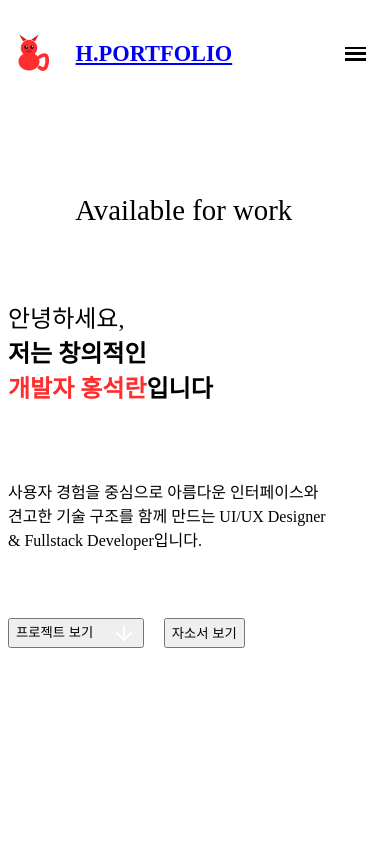
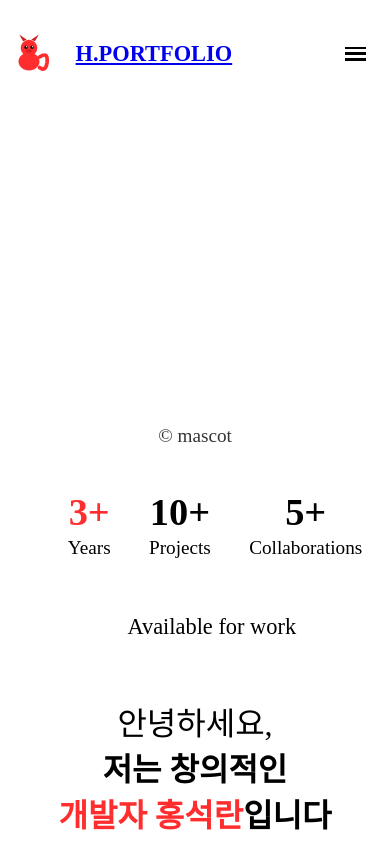
Before and after one commit to sukerimjocan19924/My_portfolio, a React (Vite) app: page / in a window 390 px wide. Shown: the top 844 px of the page. Built offline with nearby package versions, Linux system fonts and the light colour scheme; the HTML template or start-up script is replaced by a standard one; a web font is replaced by a local one.

Commit message:
home-ani&Media_hero

```diff
--- a/src/components/hero/Hero.jsx
+++ b/src/components/hero/Hero.jsx
@@ -3,10 +3,19 @@ import styles from './Hero.module.scss'
 import Stats from '../stats/Stats'
 import { MascotIcon } from '../../utils/mascotIcon'
 import { useNavigate, useLocation } from 'react-router-dom'
+import { motion as Motion, scale } from 'framer-motion'
+import {
+        contentVariants,
+        itemVariants,
+        visualVariants,
+        visualVariantsMobile,
+        ctaVariantsMobile
+    } from '../../utils/variants'
 
 const Hero = () => {
   const navigate = useNavigate()
   const location = useLocation()
+  const isMobile = window.innerWidth <= 599
 
   const handlePreviewClick = () => {
     if (location.pathname === '/' || location.pathname === '') {
@@ -30,56 +39,68 @@ const Hero = () => {
   return (
     <section className={styles.hero} aria-labelledby='hero-heading'>
         <div className={`inner ${styles.inner}`}>
-            <div className={styles.content}>
+            <Motion.div
+                variants={contentVariants}
+                initial="hidden"
+                whileInView="show"
+                viewport={{amount: .3}}
+                className={styles.content}>
                 <div className={styles.texts}>
-                    <span className={`${styles.badgehero}`}>
+                    <Motion.span variants={itemVariants} className={styles.badgehero}>
                         <div className={styles.circleHero} />
                         Available for work
-                    </span>
+                    </Motion.span>
 
-                    <h1 className="tit" id="hero-heading">
+                    <Motion.h1 variants={itemVariants} className="tit" id="hero-heading">
                         <span className={styles.hello}>안녕하세요,</span><br />
                         저는 창의적인<br />
                         <span className={styles.myName}>개발자 홍석란</span>입니다
-                    </h1>
+                    </Motion.h1>
 
-                    <p className="txt">
+                    <Motion.p variants={itemVariants} className="txt">
                         사용자 경험을 중심으로 아름다운 인터페이스와<br />
                         견고한 기술 구조를 함께 만드는 UI/UX Designer<br />
                         & Fullstack Developer입니다.
-                    </p>
+                    </Motion.p>
 
-                    <div className={styles.cta}>
-                        <button
+                    <Motion.div
+                        variants={isMobile ? ctaVariantsMobile : itemVariants}
+                        className={styles.cta}>
+                        <Motion.button
+                            {...(isMobile ? { variants: itemVariants } : {})}
                             type="button"
                             onClick={handlePreviewClick}
                             aria-label="프로젝트 미리보기로 이동"
                             className={`${styles.btn} btn btn__primary`}>
                             <span className={styles.label}>프로젝트 보기</span>
                             <img src="/icons/icon-arrow-down.svg" alt="" className={styles.icon} aria-hidden="true"/>
-                        </button>
-                        <button
-                            type='button'
-                            className='btn btn__outline'
-                        >자소서 보기</button>
-                    </div>
+                        </Motion.button>
+
+                        <Motion.button
+                            {...(isMobile ? { variants: itemVariants } : {})}
+                            type="button"
+                            className="btn btn__outline"
+                        >자소서 보기</Motion.button>
+                    </Motion.div>
                 </div>
 
                 <div className={styles.visual}>
-                    <div className={styles.imageFrame}>
-                        <MascotIcon  aria-hidden="true"/>
-                    </div>
+                    <Motion.div variants={isMobile ? visualVariantsMobile : itemVariants} className={styles.imageFrame}>
+                        <MascotIcon  aria-hidden="true" className="mascot-icon"/>
+                    </Motion.div>
 
-                    <p className={styles.caption}>
+                    <Motion.p variants={itemVariants} className={styles.caption}>
                         <span className={styles.circle}>
                             <span className={styles.innerCircle} />
                         </span>
                         마스코트가 여기저기 있어요 🐿️
-                    </p>
+                    </Motion.p>
 
-                    <Stats />
+                    <Motion.div variants={isMobile ? visualVariantsMobile : itemVariants}>
+                        <Stats />
+                    </Motion.div>
                 </div>
-            </div>
+            </Motion.div>
 
             <div className={styles.down}>
                 scroll down
--- a/src/components/hero/Hero.module.scss
+++ b/src/components/hero/Hero.module.scss
@@ -3,9 +3,18 @@
 .hero {
     background-color: var(--color-bg-muted);
     border-bottom: 1.5px solid var(--color-border);
+    padding: 0 $space-2;
 
     .inner {
         padding: $space-8_1 0;
+
+        @media (max-width: 899px) and (min-width: 600px) {
+            padding: $space-6 0;
+        }
+
+        @media (max-width: 599px) {
+            padding: $space-4 0;
+        }
 
         .content {
             display: grid;
@@ -16,11 +25,60 @@
                 grid-template-columns: 1fr .8fr;
             }
 
+            @media (max-width: 899px) and (min-width: 600px) {
+                grid-template-columns: 1fr .7fr;
+                gap: $space-3;
+                align-items: center;
+            }
+
+            @media (max-width: 599px) {
+                grid-template-columns: 1fr;
+                gap: $space-3;
+
+                .texts {
+                    align-items: center !important;
+                    text-align: center;
+                    order: 2;
+                }
+
+                .visual {
+                    order: -1;
+                }
+            }
+
             .texts {
                 display: flex;
                 flex-direction: column;
                 align-items: flex-start;
                 gap: $space-4;
+
+                @media (max-width: 899px) and (min-width: 600px) {
+                    gap: $space-3;
+                }
+
+                @media (max-width: 599px) {
+                    gap: $space-2;
+                }
+
+                :global(.tit) {
+                    @media (max-width: 899px) and (min-width: 600px) {
+                        font-size: clamp($font-size-2xl, 3.5vw, $font-size-3xl);
+                    }
+
+                    @media (max-width: 599px) {
+                        font-size: clamp($font-size-xl, 6vw, $font-size-2xl);
+                    }
+                }
+
+                :global(.txt) {
+                    @media (max-width: 899px) and (min-width: 600px) {
+                        font-size: $font-size-md;
+                    }
+
+                    @media (max-width: 599px) {
+                        font-size: $font-size-sm;
+                    }
+                }
 
                 .badgehero {
                     padding: $space-1_1 $space-4-1;
@@ -31,6 +89,26 @@
                     border: 1px solid var(--color-primary);
                     color: var(--color-primary);
 
+                    @media (max-width: 899px) and (min-width: 600px) {
+                        font-size: $font-size-md;
+                        padding: $space-1 $space-3;
+
+                        .circleHero {
+                            width: $space-1;
+                            height: $space-1;
+                        }
+                    }
+
+                    @media (max-width: 599px) {
+                        font-size: $font-size-sm;
+                        padding: $space-1 $space-2;
+
+                        .circleHero {
+                            width: 0.8rem;
+                            height: 0.8rem;
+                        }
+                    }
+
                     .circleHero {
                         width: $space-1_1;
                         height: $space-1_1;
@@ -38,6 +116,11 @@
                         border-radius: $radius-full;
                         display: inline-block;
                         margin-right: $space-2;
+
+                        @media (max-width: 899px) and (min-width: 600px) {
+                            width: $space-1;
+                            height: $space-1;
+                        }
                     }
                 }
 
@@ -54,12 +137,24 @@
                     gap: $space-2;
                     margin-top: $space-1;
 
+                    @media (max-width: 599px) {
+                        flex-direction: column;
+                        width: 100%;
+                        margin-top: 0;
+                        justify-content: center;
+                    }
+
                     .btn {
                         display: inline-flex;
                         align-items: center;
                         gap: 1.2rem;
                         line-height: 1;
                         will-change: transform;
+
+                        @media (max-width: 599px) {
+                            width: 100%;
+                            justify-content: center;
+                        }
 
                         .label {
                             display: inline-block;
@@ -108,6 +203,10 @@
                 align-items: center;
                 gap: $space-4;
 
+                @media (max-width: 899px) {
+                    gap: $space-2;
+                }
+
                 .imageFrame {
                     width: min(100%, 330px);
                     aspect-ratio: 1;
@@ -120,6 +219,23 @@
                     align-items: center;
                     position: relative;
 
+                    @media (max-width: 899px) and (min-width: 600px) {
+                        width: min(100%, 24rem);
+                        border-radius: $radius-md;
+                    }
+
+                    @media (max-width: 599px) {
+                        width: 20rem;
+                        height: 20rem;
+                        aspect-ratio: unset;
+                        border-radius: $radius-md;
+                    }
+
+                    .mascot-icon {
+                        width: 100%;
+                        height: auto;
+                    }
+
                     &::after {
                         content: "© mascot";
                         font-size: $font-size-lg;
@@ -129,6 +245,10 @@
                         left: 50%;
                         transform: translate(-50%, -50%);
                         text-align: center;
+
+                        @media (max-width: 899px) {
+                            font-size: $font-size-xs;
+                        }
                     }
                 }
 
@@ -146,15 +266,32 @@
                     align-items: center;
                     gap: $space-3;
 
+                    @media (max-width: 899px) and (min-width: 600px) {
+                        font-size: $font-size-md;
+                        padding: $space-2 $space-4;
+                        gap: $space-2;
+                    }
+
+                    @media (max-width: 599px) {
+                        display: none;
+                    }
+
                     .circle {
                         width: $space-3-1;
                         height: $space-3-1;
+                        aspect-ratio: 1;
                         border-radius: 50%;
                         background-color: var(--theme-color-circle-bg);
                         display: flex;
                         justify-content: center;
                         align-items: center;
                         position: relative;
+                        flex-shrink: 0;
+
+                        @media (max-width: 899px) {
+                            width: $space-3;
+                            height: $space-3;
+                        }
 
                         .innerCircle {
                             position: absolute;
@@ -165,6 +302,11 @@
                             height: 9px;
                             border-radius: 50%;
                             background-color: var(--theme-color-circle);
+
+                            @media (max-width: 899px) {
+                                width: 7px;
+                                height: 7px;
+                            }
                         }
                     }
                 }
@@ -180,6 +322,28 @@
             color: var(--color-text-disabled);
             letter-spacing: 2px;
             text-transform: uppercase;
+            animation: bounce 1.5s ease-in-out infinite;
+
+            @keyframes bounce {
+
+                0%,
+                100% {
+                    transform: translateY(0);
+                }
+
+                50% {
+                    transform: translateY(6px);
+                }
+            }
+
+            @media (max-width: 899px) and (min-width: 600px) {
+                font-size: $font-size-xs;
+                margin-top: $space-4;
+            }
+
+            @media (max-width: 599px) {
+                display: none;
+            }
 
             &::before {
                 content: "";
--- a/src/components/stats/Stats.module.scss
+++ b/src/components/stats/Stats.module.scss
@@ -5,6 +5,14 @@
   justify-content: center;
   align-items: center;
   gap: $space-5_1;
+
+  @media (max-width: 899px) and (min-width: 600px) {
+    gap: $space-4;
+  }
+
+  @media (max-width: 599px) {
+    gap: $space-4;
+  }
 
   .item {
     display: flex;
@@ -22,6 +30,11 @@
       width: 1px;
       height: $space-9;
       background-color: var(--theme-color-border);
+
+      @media (max-width: 899px) {
+        right: calc($space-4 / -2);
+        height: $space-6;
+      }
     }
   }
 
@@ -29,9 +42,18 @@
     font-size: $font-size-5xl;
     color: var(--color-text);
     font-weight: 900;
+    line-height: 1;
 
     &.highlight {
       color: $color-primary;
+    }
+
+    @media (max-width: 899px) and (min-width: 600px) {
+      font-size: $font-size-3xl;
+    }
+
+    @media (max-width: 599px) {
+      font-size: $font-size-2xl;
     }
   }
 
@@ -40,6 +62,14 @@
     color: var(--color-text-muted);
     display: block;
     text-align: center;
-    width: auto;
+    white-space: nowrap;
+
+    @media (max-width: 899px) and (min-width: 600px) {
+      font-size: $font-size-sm;
+    }
+
+    @media (max-width: 599px) {
+      font-size: $font-size-xs;
+    }
   }
 }
--- a/src/styles/_buttons.scss
+++ b/src/styles/_buttons.scss
@@ -2,10 +2,12 @@
 
 .btn {
     border-radius: $radius-sssmm;
-    padding: 1.8rem 4.2rem;
-    font-size: 2.25rem;
+    padding: clamp(1rem, 2vw, 1.8rem) clamp(2rem, 4vw, 4.2rem);
+    font-size: clamp($font-size-sm, 2vw, 2.25rem);
     cursor: pointer;
     font-weight: 600;
+    line-height: 1;
+    white-space: nowrap;
 
     &__outline {
         border: 1px solid var(--btn-outline-border);
@@ -31,12 +33,14 @@
     }
 
     &__small {
-        font-size: 1.2rem;
+        font-size: clamp($font-size-xs, 1.5vw, 1.2rem);
+        padding: clamp(.4rem, 1vw, .6rem) clamp(.8rem, 2vw, 1.2rem);
     }
 
     &__md {
-        font-size: $font-size-md;
+        font-size: clamp($font-size-sm, 1.8vw, $font-size-md);
         border-radius: $radius-sssm;
+        padding: clamp(.8rem, 1.5vw, 1rem) clamp(1.6rem, 3vw, 2.4rem);
     }
 
     &__ghost {
@@ -47,11 +51,13 @@
 }
 
 .badge {
-    padding: .3rem .7rem;
-    font-size: 1.2rem;
+    padding: clamp(.2rem, .5vw, .3rem) clamp(.5rem, 1vw, .7rem);
+    font-size: clamp($font-size-xs, 1.5vw, 1.2rem);
     display: inline-flex;
     align-self: flex-start;
     border-radius: $radius-full;
+    line-height: 1;
+    white-space: nowrap;
 
     &__green {
         background-color: rgba(16, 185, 128, .15);
--- a/src/utils/mascotIcon.jsx
+++ b/src/utils/mascotIcon.jsx
@@ -1,5 +1,5 @@
 export const MascotIcon = () => (
-  <svg width="330" height="330" viewBox="0 0 330 330" fill="none" xmlns="http://www.w3.org/2000/svg">
+  <svg width="100%" height="100%"  viewBox="0 0 330 330" fill="none" xmlns="http://www.w3.org/2000/svg">
     <g clipPath="url(#clip0_383_27)">
       <path style={{opacity: 'var(--mascot-opacity-horn1)'}} d="M93 52.5059C95.4853 52.5059 97.5 50.4911 97.5 48.0059C97.5 45.5206 95.4853 43.5059 93 43.5059C90.5147 43.5059 88.5 45.5206 88.5 48.0059C88.5 50.4911 90.5147 52.5059 93 52.5059Z" fill="var(--mascot-horn)"/>
       <path style={{opacity: 'var(--mascot-opacity-horn2)'}} d="M252 77.9961C253.657 77.9961 255 76.6529 255 74.9961C255 73.3392 253.657 71.9961 252 71.9961C250.343 71.9961 249 73.3392 249 74.9961C249 76.6529 250.343 77.9961 252 77.9961Z" fill="var(--mascot-horn)"/>
--- /dev/null
+++ b/src/utils/variants.js
@@ -0,0 +1,57 @@
+export const contentVariants = {
+  hidden: {},
+  show: {
+    transition: {
+      staggerChildren: 0.15,
+      delayChildren: 0.3,
+    },
+  },
+}
+
+export const itemVariants = {
+  hidden: { opacity: 0, y: 24 },
+  show: {
+    opacity: 1,
+    y: 0,
+    transition: {
+      duration: 0.3,
+      ease: [0.22, 1, 0.36, 1],
+    },
+  },
+}
+
+export const visualVariants = {
+  hidden: { opacity: 0, y: 40, scale: 0.96 },
+  show: {
+    opacity: 1,
+    y: 0,
+    scale: 1,
+    transition: {
+      duration: 0.7,
+      ease: [0.22, 1, 0.36, 1],
+      delay: 0.5,
+    },
+  },
+}
+
+export const visualVariantsMobile = {
+  hidden: { opacity: 0, y: 20 },
+  show: {
+    opacity: 1,
+    y: 0,
+    transition: {
+      duration: 0.5,
+      ease: [0.22, 1, 0.36, 1],
+      delay: 0.2,
+    },
+  },
+}
+
+export const ctaVariantsMobile = {
+  hidden: {},
+  show: {
+    transition: {
+      staggerChildren: 0.25,
+    },
+  },
+}
```
